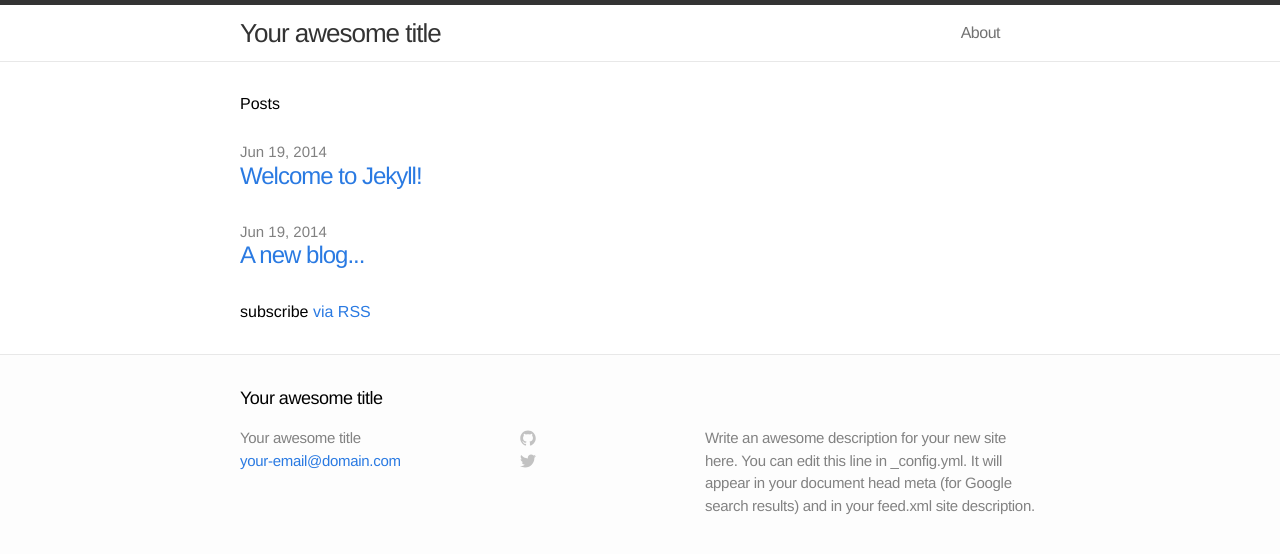
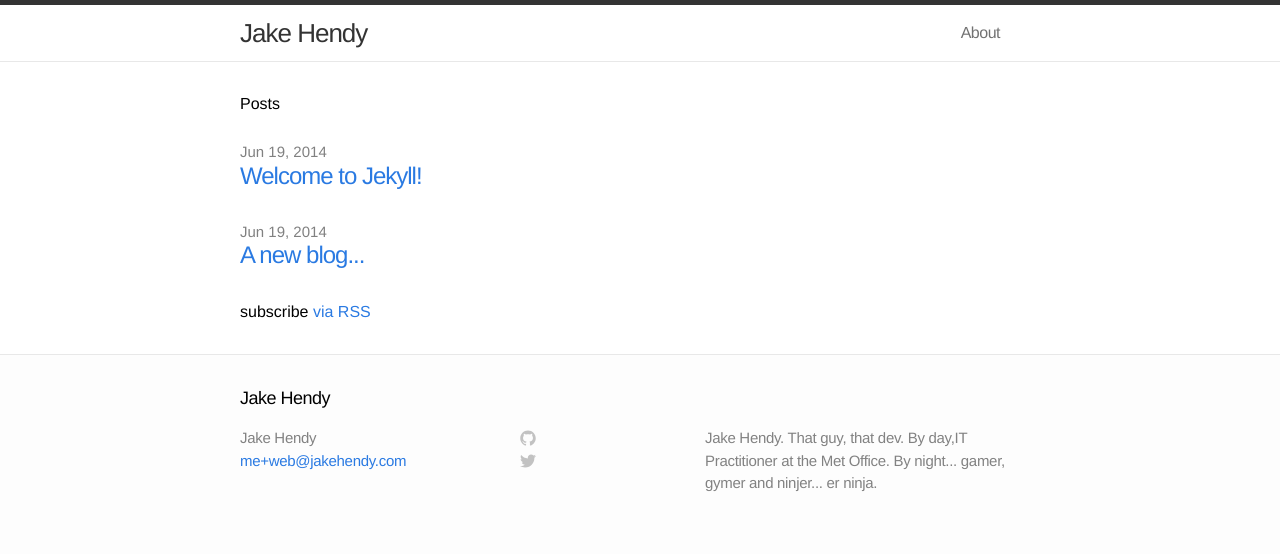
Before and after one commit to JakeHendy/jakehendy.github.io, a Jekyll site: the page built from index.html, in a window 1280 px wide. Shown: the top 554 px of the page. Built offline with Jekyll 4.4.1, drawn with Linux system fonts in a browser that asks for light colours.

Commit message:
Update _config.yml

```diff
--- a/_config.yml
+++ b/_config.yml
@@ -1,9 +1,9 @@
 # Site settings
-title: Your awesome title
-email: your-email@domain.com
-description: "Write an awesome description for your new site here. You can edit this line in _config.yml. It will appear in your document head meta (for Google search results) and in your feed.xml site description."
+title: Jake Hendy
+email: me+web@jakehendy.com
+description: "Jake Hendy. That guy, that dev. By day,IT Practitioner at the Met Office. By night... gamer, gymer and ninjer... er ninja."
 baseurl: ""
-url: "http://yourdomain.com"
+url: "http://www.jakehendy.com"
 
 # Build settings
 markdown: kramdown
```
